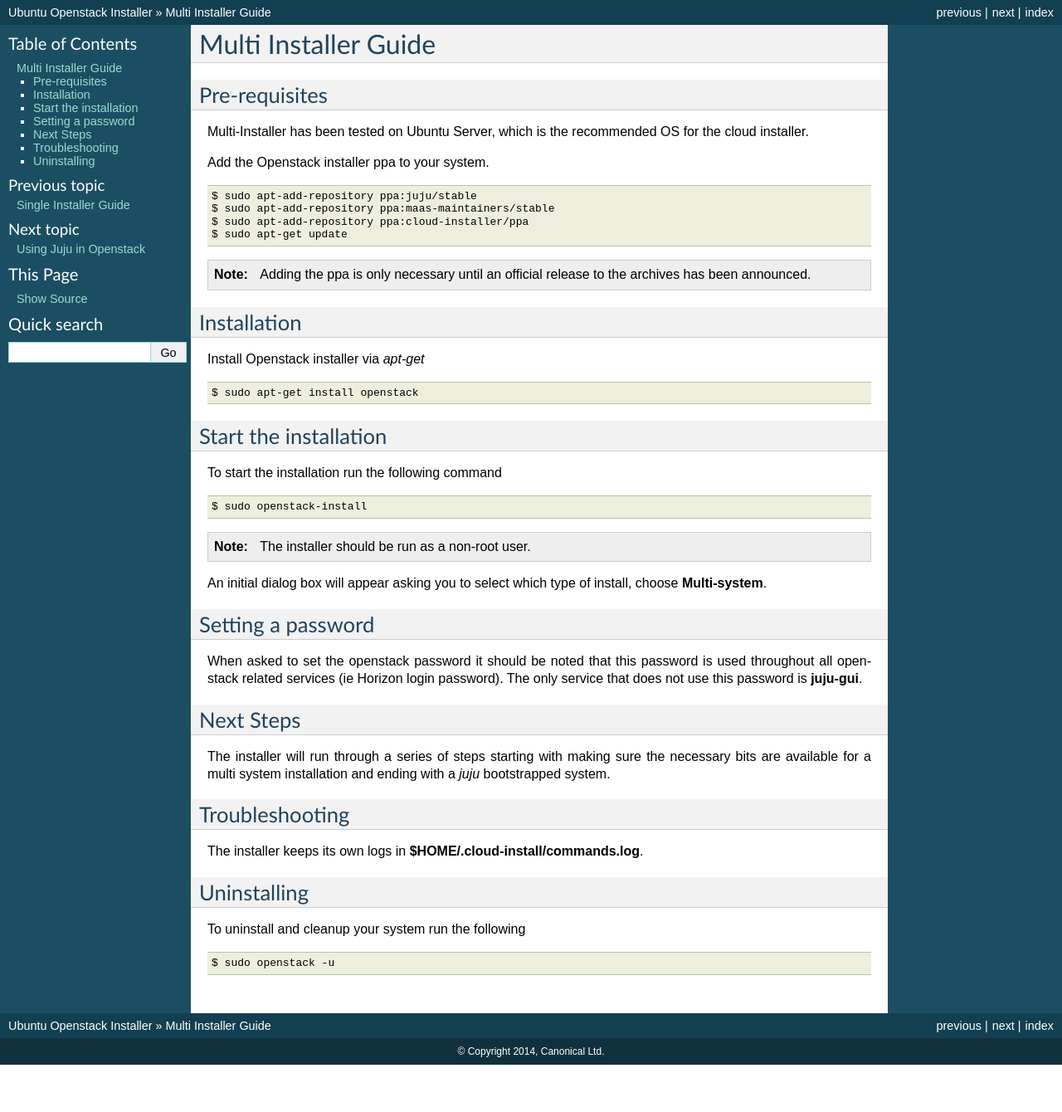
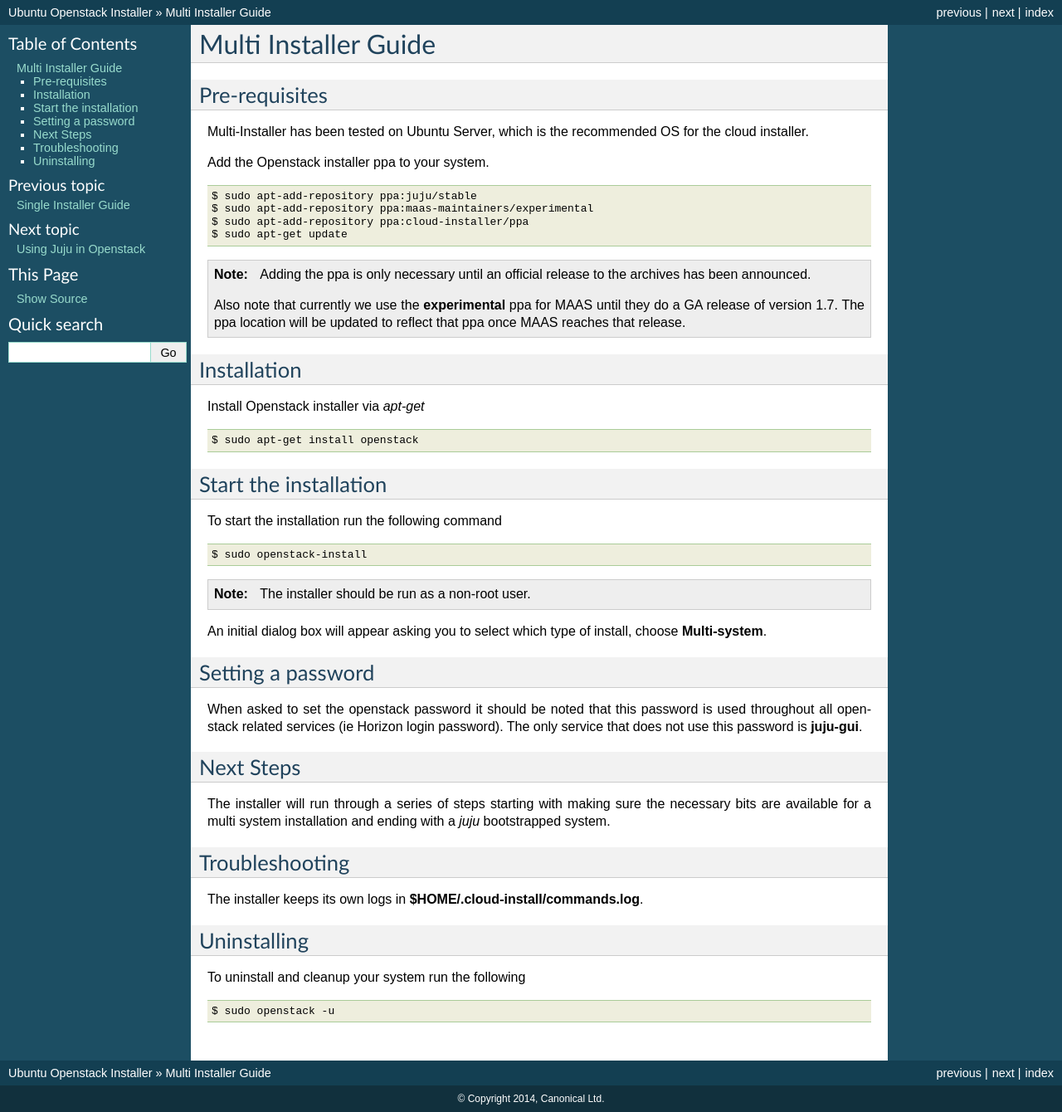
Before and after one commit to Ubuntu-Solutions-Engineering/openstack-installer, a Sphinx documentation site: the page built from docs/multi-installer.guide.rst, in a window 1280 px wide. Shown: the whole page at 83% size. Built offline with Sphinx 7.4.7, drawn with Linux system fonts in a browser that asks for light colours; before the commit the page ends 1283 px from its top, so only the background shows below that.

Commit message:
update multi install guide to reflect maas experimental
Signed-off-by: Adam Stokes <adam.stokes@ubuntu.com>

```diff
--- a/docs/multi-installer.guide.rst
+++ b/docs/multi-installer.guide.rst
@@ -11,7 +11,7 @@ Add the Openstack installer ppa to your system.
 .. code::
 
    $ sudo apt-add-repository ppa:juju/stable
-   $ sudo apt-add-repository ppa:maas-maintainers/stable
+   $ sudo apt-add-repository ppa:maas-maintainers/experimental
    $ sudo apt-add-repository ppa:cloud-installer/ppa
    $ sudo apt-get update
 
@@ -19,6 +19,10 @@ Add the Openstack installer ppa to your system.
 
    Adding the ppa is only necessary until an official release to the
    archives has been announced.
+
+   Also note that currently we use the **experimental** ppa for MAAS
+   until they do a GA release of version 1.7. The ppa location will
+   be updated to reflect that ppa once MAAS reaches that release.
 
 Installation
 ^^^^^^^^^^^^
```
